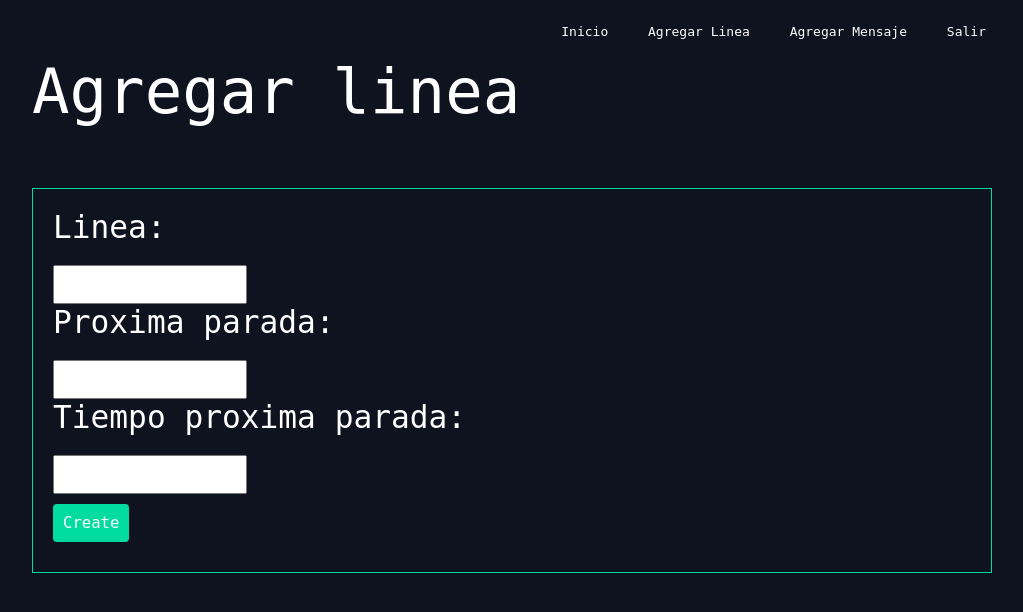
After one commit to FedericoFuidio/goBus_demo1, a Django app: page /api/new_mensaje/ in a window 1280 px wide. The commit adds this page. Shown: the top 612 px of the page, without its empty margins (128-1151 px from the left). Run offline with Django 4.2, Linux system fonts and the light colour scheme; a user stored in the database is signed in.

Commit message:
Agrego mensajes y nueva representacion de linea

```diff
--- a/api/admin.py
+++ b/api/admin.py
@@ -1,5 +1,6 @@
 from django.contrib import admin
-from .models import Linea
+from .models import Linea, LineaCompleta
 
 # Register your models here.
 admin.site.register(Linea)
+admin.site.register(LineaCompleta)
--- a/api/forms.py
+++ b/api/forms.py
@@ -5,3 +5,14 @@ class CreateLine(forms.ModelForm):
     class Meta:
         model = models.Linea
         fields = ['linea', 'empresa', 'ubicacion']
+
+
+class CreateLineaCompleta(forms.ModelForm):
+    class Meta:
+        model = models.LineaCompleta
+        fields = ['linea', 'empresa', 'recorrido']
+
+class CreateMensaje(forms.ModelForm):
+    class Meta:
+        model = models.Mensaje
+        fields = ['linea', 'proxima_parada', 'tiempo_proxima_parada']
--- a/api/models.py
+++ b/api/models.py
@@ -15,3 +15,22 @@ class Linea(models.Model):
     def snippet(self):
         return self.ubicacion[:50] + '...' # Usado si la ubicacion es muy larga
     '''
+
+class Mensaje(models.Model):
+    linea = models.CharField(max_length=100)
+    proxima_parada = models.CharField(max_length=100)
+    tiempo_proxima_parada = models.IntegerField()
+    date = models.DateTimeField(auto_now_add=True)
+
+    def __str__(self):
+        return self.linea
+
+
+class LineaCompleta(models.Model):
+    linea = models.CharField(max_length=100)
+    empresa = models.CharField(max_length=100)
+    recorrido = models.JSONField()
+    date = models.DateTimeField(auto_now_add=True)
+
+    def __str__(self):
+        return self.linea
--- /dev/null
+++ b/api/templates/api/add_mensaje.html
@@ -0,0 +1,10 @@
+{%extends 'base_layout.html'%}
+
+{%block content%}
+<h1>Agregar linea</h1>
+<form class="site-form" action="/api/new_mensaje/" method="post">
+    {% csrf_token %}
+    {{ form }}
+    <input type="submit" value="Create">
+</form>
+{%endblock%}
--- a/api/templates/api/api.html
+++ b/api/templates/api/api.html
@@ -7,7 +7,7 @@
             {% for l in lineas%}
             <div class='linea'>
                 <h2>{{l.linea}}</h2>
-                <p>{{l.date}}</p>
+                <p>salida: {{ l.recorrido.1}}</p>
                 <p class="empresa">{{l.empresa}}</p>
             </div>
             {% endfor %}
--- a/api/urls.py
+++ b/api/urls.py
@@ -8,5 +8,9 @@ urlpatterns = [
     path('login/', views.login_view),
     path('logout/', views.logout_view),
     path('new_line/', views.add_line),
-    path('get_lineas/', views.get_lineas)
+    path('get_lineas/', views.get_lineas),
+    path('new_linea_completa/', views.add_linea_completa),
+    path('new_mensaje/', views.add_mensaje),
+    path('get_lineas_completas/', views.get_lineas_completas),
+    path('get_mensajes/', views.get_mensajes)
 ]
--- a/api/views.py
+++ b/api/views.py
@@ -1,5 +1,5 @@
 from django.shortcuts import render, redirect
-from .models import Linea
+from .models import Linea, LineaCompleta, Mensaje
 from django.contrib.auth.forms import UserCreationForm, AuthenticationForm
 from django.contrib.auth import login, logout
 from django.contrib.auth.decorators import login_required
@@ -10,7 +10,7 @@ from django.core import serializers
 # Create your views here.
 
 def api(request):
-    lineas = Linea.objects.all().order_by('date')
+    lineas = LineaCompleta.objects.all().order_by('date')
     return render(request, 'api/api.html', {'lineas': lineas})
 
 def signup_view(request):
@@ -62,6 +62,30 @@ def add_line(request):
         form = forms.CreateLine
     return render(request, 'api/add_line.html', {'form': form})
 
+@login_required(login_url="/api/login")
+def add_linea_completa(request):
+    if(request.method == 'POST'):
+        form = forms.CreateLineaCompleta(request.POST)
+        if(form.is_valid()):
+            #save line to db and send to Aplication
+            form.save()
+            return redirect('/api/')
+    else:
+        form = forms.CreateLineaCompleta
+    return render(request, 'api/add_linea_completa.html', {'form': form})
+
+@login_required(login_url="/api/login")
+def add_mensaje(request):
+    if(request.method == 'POST'):
+        form = forms.CreateMensaje(request.POST)
+        if(form.is_valid()):
+            #save line to db and send to Aplication
+            form.save()
+            return redirect('/api/')
+    else:
+        form = forms.CreateMensaje
+    return render(request, 'api/add_mensaje.html', {'form': form})
+
 def get_lineas(request):
     print("RESPONDO REQUEST")
     lineas = Linea.objects.all().order_by('date')
@@ -69,3 +93,19 @@ def get_lineas(request):
     print(data)
     print("TERMINO RESPUESTA")
     return JsonResponse(data, safe=False)
+
+def get_lineas_completas(request):
+    print("RESPONDO REQUEST")
+    lineasCompletas = LineaCompleta.objects.all().order_by('date')
+    data = serializers.serialize("json", lineasCompletas)
+    print(data)
+    print("TERMINO RESPUESTA")
+    return JsonResponse(data, safe=False)
+
+def get_mensajes(request):
+    print("RESPONDO REQUEST")
+    mensajes = Mensaje.objects.all().order_by('date')
+    data = serializers.serialize("json", mensajes)
+    print(data)
+    print("TERMINO RESPUESTA")
+    return JsonResponse(data, safe=False)
--- a/assets/styles.css
+++ b/assets/styles.css
@@ -103,3 +103,12 @@ nav button{
     border-radius: 4px;
     margin: 10px 0;
 }
+
+.boton_r{
+    background: #00dba0;
+    border: 0;
+    color: #fff;
+    font-size: 0.5em;
+    border-radius: 4px;
+    margin: 10px 0;
+}
--- a/templates/base_layout.html
+++ b/templates/base_layout.html
@@ -19,9 +19,15 @@
                     </li>
                     {% if user.is_authenticated %}
                         <li>
-                            <form class="logout-link" action="/api/new_line/" method="get">
+                            <form class="logout-link" action="/api/new_linea_completa/" method="get">
                                 {%csrf_token%}
                                 <button type="submit">Agregar Linea</button>
+                            </form>
+                        </li>
+                        <li>
+                            <form class="logout-link" action="/api/new_mensaje/" method="get">
+                                {%csrf_token%}
+                                <button type="submit">Agregar Mensaje</button>
                             </form>
                         </li>
                         <li>
```
Also changed, not shown: api/templates/api/add_linea_completa.html (added, +10 -0 lines), api/migrations/0002_lineacompleta_mensaje.py (added), db.sqlite3.
